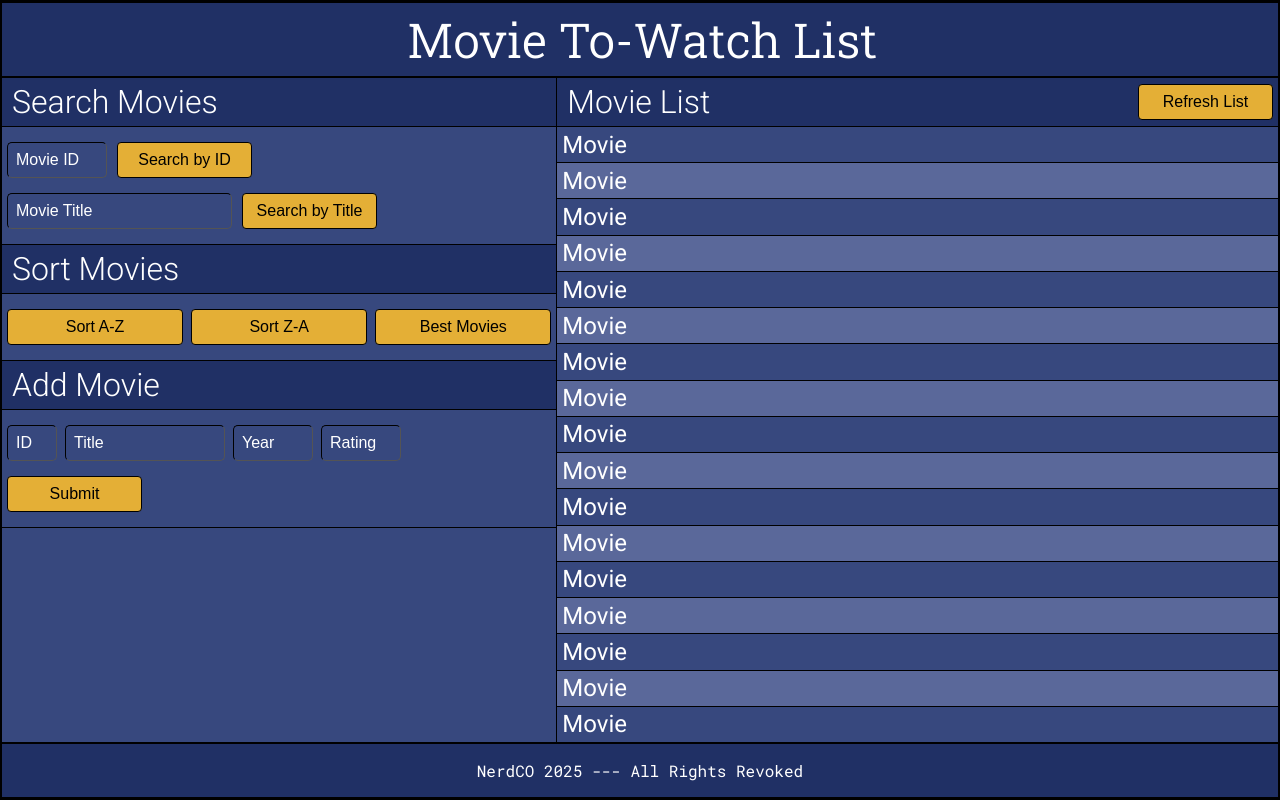
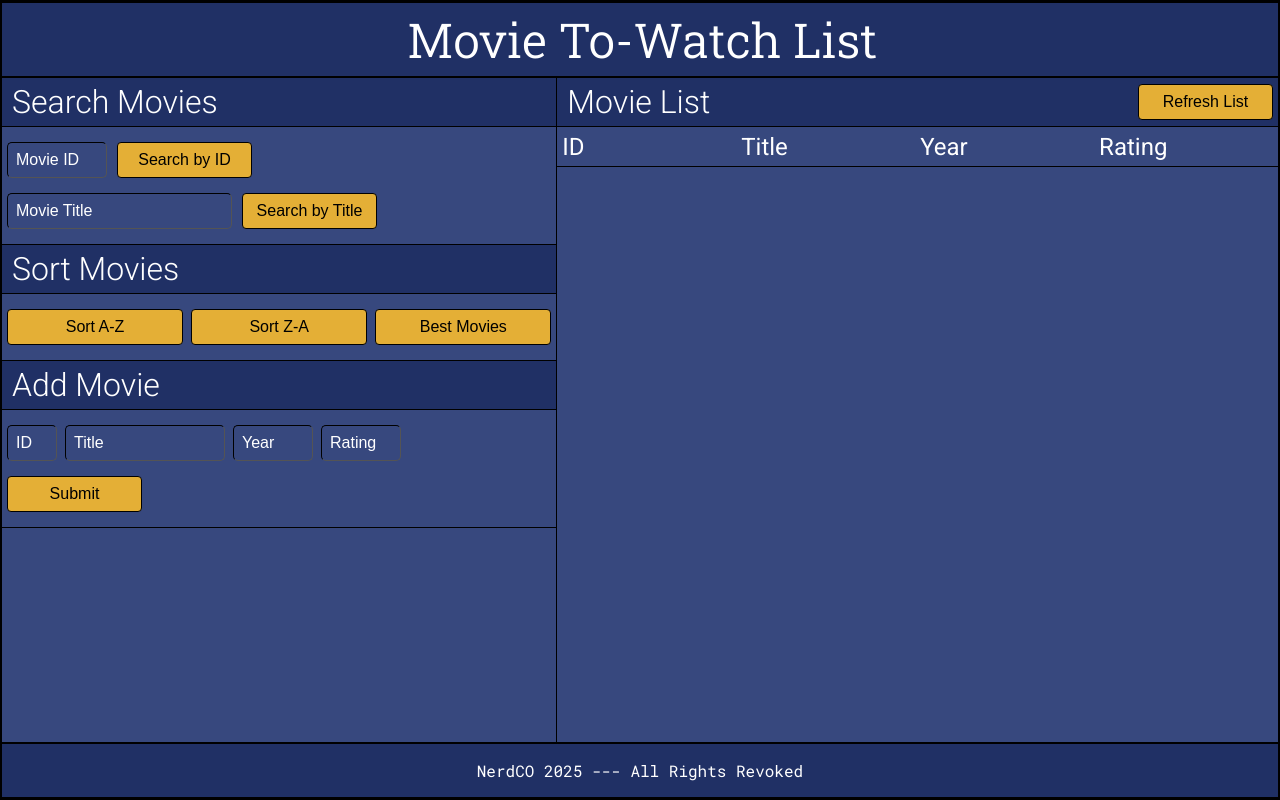
Before and after one commit to blahblahblah99/part5, a plain HTML site: page index.html in a window 1280 px wide. Drawn offline with Linux system fonts and the light colour scheme.

Commit message:
script start

```diff
--- a/index.html
+++ b/index.html
@@ -63,23 +63,12 @@
         </div>
 
         <ul class="movie-list">
-          <li>Movie</li>
-          <li>Movie</li>
-          <li>Movie</li>
-          <li>Movie</li>
-          <li>Movie</li>
-          <li>Movie</li>
-          <li>Movie</li>
-          <li>Movie</li>
-          <li>Movie</li>
-          <li>Movie</li>
-          <li>Movie</li>
-          <li>Movie</li>
-          <li>Movie</li>
-          <li>Movie</li>
-          <li>Movie</li>
-          <li>Movie</li>
-          <li>Movie</li>
+          <li>
+            <p class="idLI">ID</p>
+            <p class="titleLI">Title</p>
+            <p class="yearLI">Year</p>
+            <p class="ratingLI">Rating</p>
+          </li>
         </ul>
       </div>
     </div>
@@ -89,5 +78,8 @@
   <footer>
     <p>NerdCO 2025 --- All Rights Revoked</p>
   </footer>
+
+  <script src="js/script.js"></script>
+  <script src="js/movieobject.js"></script>
 </body>
 </html>
--- /dev/null
+++ b/js/movieobject.js
@@ -0,0 +1,5 @@
+// File: script.js
+// Desc: This file shows something i think
+// Author: Keegan Hughes
+// Date: 21/11/2025
+// Modified: 21/11/2025
--- a/script.js
+++ b/js/script.js
@@ -2,7 +2,7 @@
 // Desc: This file shows something i think
 // Author: Keegan Hughes
 // Date: 24/10/2025
-// Modified: 14/11/2025
+// Modified: 21/11/2025
 
 // Defines a movie class with the properties movieID, title, year, and rating
 class movie {
@@ -13,8 +13,6 @@ class movie {
     this.rating = rating;
   }
 }
-// Logs out the movie class
-console.log("The movie class is: " + movie);
 
 // Defines 10 unsorted movie objects
 const movie7 = new movie(1, "The Mask", 1994, 5.0);
--- a/style.css
+++ b/style.css
@@ -188,11 +188,20 @@ li {
     padding-left: 5px;
     color: white;
     font-family: "Roboto", sans-serif;
+    max-height: 40px;
+}
+
+li p {
+    flex: 1;
 }
 
 li:nth-child(even) {
     background-color: #5A689A;
     border-top: black 1px solid;
+    border-bottom: black 1px solid;
+}
+
+li:last-child {
     border-bottom: black 1px solid;
 }
 
```
